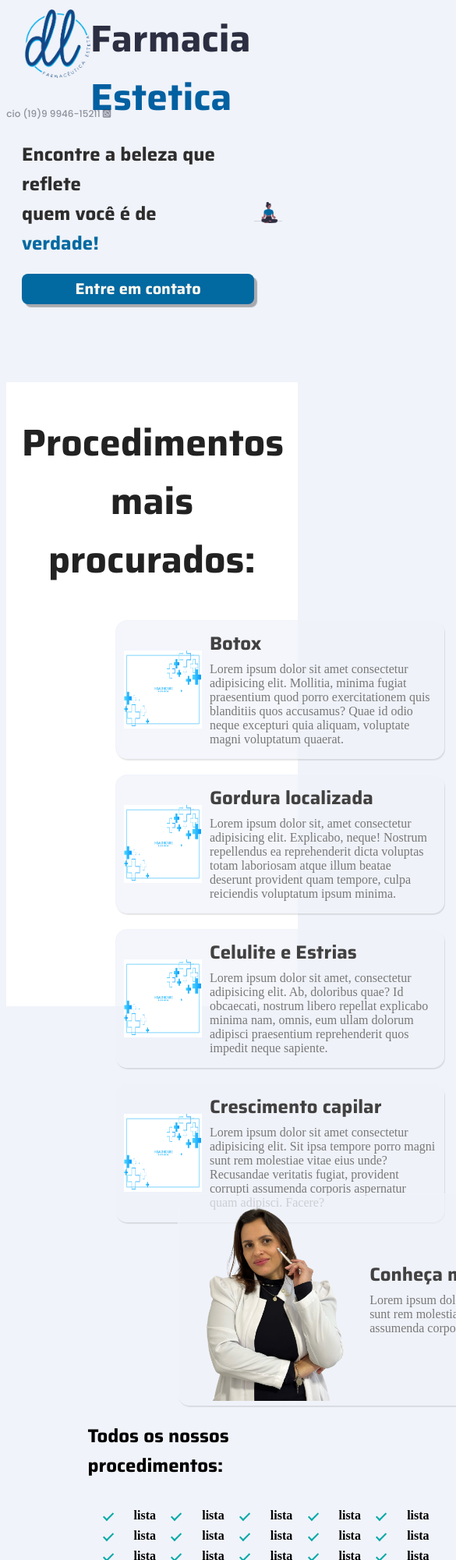
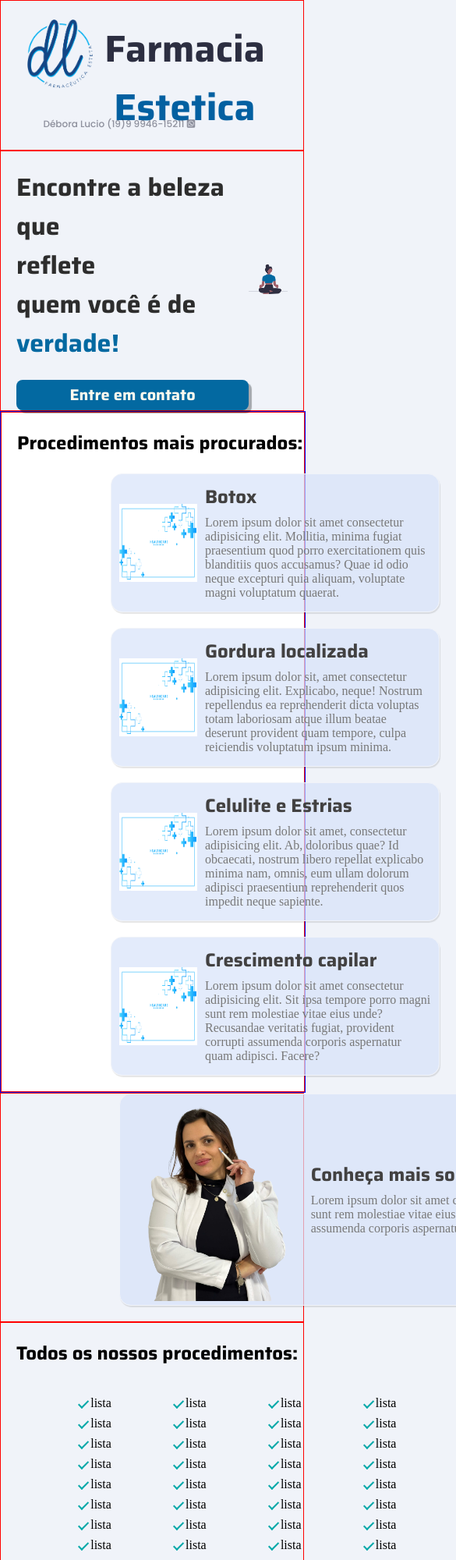
Before and after one commit to ViniciusOLucio/Farmacia-Esteticas, a plain HTML site: page index.html in a window 390 px wide. Shown: the top 2000 px of the page at 78% size, 585 px wide, since content can reach past the window. Drawn offline with Linux system fonts and the light colour scheme.

Commit message:
alterações

```diff
--- a/assets/css/base.css
+++ b/assets/css/base.css
@@ -1,6 +1,30 @@
-.container{
+main{
+  /* background-color:royalblue ; */
+  display: grid;
   max-width: 1240px;
   margin: 0 auto;
   padding: 0px 20px;
-  /* border: 1px solid red;  */
+  border: 1px solid red;
 }
+.col-100{
+  border: 1px solid blue;
+  background-color:rgb(255, 255, 255);
+  width: 100%;
+
+
+}
+
+/* mobile
+@media (min-width: 360px){
+  .container{
+  max-width: 480px;
+  margin: 0 auto;
+  padding: 0px 20px;
+  }
+}
+
+/* 768px - 1024px = telas menores, laptops */
+/* @media (min-width: 768px) { */
+  /* h5 {
+    color: cadetblue;
+  } */
--- a/assets/css/cartoes.css
+++ b/assets/css/cartoes.css
@@ -1,9 +1,6 @@
-.hero2 {
-  height: 800px;
-  background: #ffffff;
-}
 
-.hero2 .container h1 {
+
+.cartoes main h1 {
   padding-top: 40px;
   margin-top: 100px;
   text-align: center;
@@ -13,6 +10,7 @@
   font-weight: 700;
 
 }
+
 
 /* font-family: "Saira"; */
 /* font-family: "Poppinis"; */
@@ -25,7 +23,7 @@
 
 .card {
   border-radius: 15px;
-  background-color: rgba(240, 243, 249, 0.7);
+  background-color: rgba(216, 227, 250, 0.7);
   /* margin-top: -10px; */
   padding-top: 200px;
   float: left;
--- a/assets/css/footer.css
+++ b/assets/css/footer.css
@@ -76,22 +76,3 @@
 .footer-distributed p.footer-links a:hover {
   text-decoration: underline;
 }
-
-/* Media Queries */
-
-@media (max-width: 600px) {
-
-  .footer-distributed .footer-left,
-  .footer-distributed .footer-right {
-    text-align: center;
-  }
-
-  .footer-distributed .footer-right {
-    float: none;
-    margin: 0 auto 20px;
-  }
-
-  .footer-distributed .footer-left p.footer-links {
-    line-height: 1.8;
-  }
-}
--- a/assets/css/header.css
+++ b/assets/css/header.css
@@ -37,48 +37,27 @@ header img {
   height: 88px;
   flex-shrink: 0;
 }
+span.subtitleh {
+  color: rgba(44, 46, 65, 0.50);
+  font-size: 12px;
+  font-family: Poppins;
+  /* font-style: normal; */
+  font-weight: 400;
+  line-height: normal;
+  margin-top: -25px;
+  margin-left: -10vh;
+}
 
-/* agendar consulta */
-/* header a:hover.active {
-  font-family: "Saira";
-  font-weight: 700;
-  background-color: #0369a1;
-  color: #0369a1;
-} */
 
-/* header .active {
-  padding: 210px;
-  height: 43px;
-  font-family: "Saira";
-  font-weight: 700;
-  font-family: "Saira";
-  border-radius: 30px;
-  opacity: 0.9;
-  color: #2C2E41;
-  font-size: 20px;
-  line-height: 2;
-} */
-
-/* .header-right  {
-  margin-top: 20px;
-  margin-right: 10%;
-  float: right;
-} */
-
-@media screen and (max-width: 500px) {
-  header a {
-    float: none;
-    display: block;
-    text-align: left;
-  }
-
-  .header-right {
-    float: none;
-  }
-}
+.titulo span{color: #0360a1;}
 
 h1 {
   font-family: "Saira";
   /* font-family: "Poppinis"; */
   font-weight: 700;
 }
+/* @media (min-width: 360px){
+  header span.titulo{
+
+  }
+  } */
--- a/assets/css/hero.css
+++ b/assets/css/hero.css
@@ -1,3 +1,13 @@
+.hero2 main h1 {
+  padding-top: 40px;
+  margin-top: 100px;
+  text-align: center;
+  color: #222;
+  font-family: "Saira";
+  font-size: 48px;
+  font-weight: 700;
+
+}
 .hero {
   /* background: greenyellow; */
   display: grid;
--- a/assets/css/projetos.css
+++ b/assets/css/projetos.css
@@ -1,20 +1,18 @@
-.projetos {
-    margin-left: 10vh;
+/* .projetos {
+    margin: auto;
 
-    margin-top: 20vh
-}
+
+} */
 
 .separacao {
     display: grid;
-    grid-template-columns: 0.5fr 0.5fr 0.5fr 0.5fr 0.5fr 0.5fr;
-    justify-items: center;
-    align-items: center;
+    grid-template-columns: 1fr 1fr 1fr 1fr 1fr;
 }
 
 .projetos h2 {
 
     font-family: "Saira";
-    /* font-family: "Poppinis"; */
+
     font-weight: 700;
 }
 
@@ -24,10 +22,10 @@
 
 .check-list li {
     font-family: "Poppinis";
-    font-weight: 700;
+    font-weight: 300;
     position: relative;
     list-style-type: none;
-    padding-left: 2.5rem;
+    padding-left:1rem;
     margin-bottom: 0.5rem;
 }
 
@@ -45,3 +43,6 @@
     transform-origin: bottom left;
     transform: rotate(45deg);
 }
+.projetos .separacao ul{
+    margin-left: 60px;
+}
--- a/assets/css/sobre.css
+++ b/assets/css/sobre.css
@@ -5,8 +5,16 @@
 }
 
 .sobre .card {
-    margin-top: -17%;
-    margin-left: 200px;
+    margin-left: 16%;
+/* justify-content: center; */
+   /* align-items: center; */
     width: 800px;
     height: 250px;
 }
+/* @media (min-width: 360px){
+    .sobre .card{
+    max-width: 480px;
+    margin: 0 auto;
+    padding: 0px 20px;
+    }
+  } */
--- a/assets/css/style.css
+++ b/assets/css/style.css
@@ -12,24 +12,7 @@
 }
 
 body {
+  margin: 0;
   height: 100vh;
   background: var(--fundo);
 }
-
-span.subtitleh {
-  color: rgba(44, 46, 65, 0.50);
-  font-size: 12px;
-  font-family: Poppins;
-  /* font-style: normal; */
-  font-weight: 400;
-  line-height: normal;
-  margin-top: -25px;
-  margin-left: -10vh;
-}
-
-/*
-h1{
-  font-family: "Saira";
-  font-family: "Poppinis";
-  font-weight: 700;
-} */
--- a/index.html
+++ b/index.html
@@ -3,27 +3,36 @@
 
 <head>
   <meta charset="UTF-8">
+  <!-- icones -->
   <script src="https://kit.fontawesome.com/48a96fe751.js" crossorigin="anonymous"></script>
-
+  <!-- css -->
   <link rel="stylesheet" href="assets/css/style.css">
+  <!-- google fonts -->
   <link rel="preconnect" href="https://fonts.googleapis.com">
   <link rel="preconnect" href="https://fonts.gstatic.com" crossorigin>
   <link href="https://fonts.googleapis.com/css2?family=Poppins:wght@300;500&family=Saira:wght@400;700&display=swap"
     rel="stylesheet">
+  <!-- midia query -->
   <meta name="viewport" content="width=device-width, initial-scale=1.0">
+  <!-- icone -->
   <link rel="icon" type="image/x-icon" href="assets/favicon.ico" />
+  <!-- titulo -->
   <title>Farmácia Estética</title>
+  <!-- descricao -->
   <meta name="description"
     content="Descubra o segredo para uma aparência radiante e confiante através dos nossos tratamentos exclusivos.">
 </head>
 
 <body>
+
   <!-- HEADER -->
-  <header class="container">
+  <main>
+    <header>
+
       <a href="#default" class="logo" style="        display: flex; flex-direction: column;">
         <div style="display: flex;">
           <img src="assets/img/Débora Lúcio.PNG" alt="">
-        <span class="titulo">Farmacia <span style="color: #0360a1;">Estetica</span></span>
+          <span class="titulo">Farmacia <span>Estetica</span></span>
         </div>
         <span class="subtitleh">Débora Lucio (19)9 9946-15211 <i
             class="fa-brands fa-square-whatsapp"></i></i></span></span>
@@ -35,8 +44,9 @@
     </div> -->
 
     </header>
-
-  <section class="hero container">
+  </main>
+  <main>
+    <div class="hero">
       <div class="hero-txt">
         <h1 style="color: #2d2d2d;">Encontre a beleza que
           <br>
@@ -47,14 +57,18 @@
       <div class="hero-img">
         <img src="./assets/img/undraw_mindfulness.png" alt="img">
       </div>
-  </section>
+    </div>
+  </main>
 
-  <div class="hero2">
-    <!-- hero 2 = parte branca q os cartoes estao -->
-    <section class="container">
+
+
+
+  <section class="col-100 main">
+    <main>
+
       <h1>Procedimentos mais procurados:</h1>
+      <div class="cartoes">
 
-      <!-- cartao 1  -->
         <div class="card">
           <img src="assets/img/sem-imagem.jpg" alt="Imagem">
           <div class="content">
@@ -64,6 +78,8 @@
               voluptatum quaerat.</p>
           </div>
         </div>
+
+
         <!-- cartao 2 -->
         <div class="card">
           <img src="assets/img/sem-imagem.jpg" alt="Imagem">
@@ -74,16 +90,20 @@
               reiciendis voluptatum ipsum minima.</p>
           </div>
         </div>
+
         <!-- cartao 3 -->
         <div class="card">
           <img src="assets/img/sem-imagem.jpg" alt="Imagem">
           <div class="content">
             <h2>Celulite e Estrias</h2>
-          <p>Lorem ipsum dolor sit amet, consectetur adipisicing elit. Ab, doloribus quae? Id obcaecati, nostrum libero
+            <p>Lorem ipsum dolor sit amet, consectetur adipisicing elit. Ab, doloribus quae? Id obcaecati, nostrum
+              libero
               repellat explicabo minima nam, omnis, eum ullam dolorum adipisci praesentium reprehenderit quos impedit
               neque sapiente.</p>
           </div>
         </div>
+
+
         <!-- cartao 4 -->
         <div class="card">
           <img src="assets/img/sem-imagem.jpg" alt="Imagem">
@@ -95,32 +115,39 @@
           </div>
         </div>
 
-      <!-- ///fim dos cartoes  -->
+      </div>
+    </main>
   </section>
 
+  <!-- ///fim dos cartoes  -->
 
-  </div>
-  <section class="container">
+
+
+
+
+  <!-- <div class="teste"> -->
+  <main>
     <a href="#">
       <div class="sobre">
         <div class="card">
           <img src="assets/img/debora-2-removebg-preview.png" alt="Imagem">
           <div class="content">
             <h2>Conheça mais sobre nossa clínica</h2>
-            <p>Lorem ipsum dolor sit amet consectetur adipisicing elit. Sit ipsa tempore porro magni sunt rem molestiae
+            <p>Lorem ipsum dolor sit amet consectetur adipisicing elit. Sit ipsa tempore porro magni sunt rem
+              molestiae
               vitae eius unde? Recusandae veritatis fugiat, provident corrupti assumenda corporis aspernatur quam
               adipisci. Facere?</p>
           </div>
         </div>
       </div>
     </a>
-  </section>
+  </main>
 
 
 
   <!-- todos os procedimentos -->
 
-  <section class="container">
+  <main>
     <div class="projetos">
       <h2>Todos os nossos procedimentos:</h2>
       <div class="separacao">
@@ -164,19 +191,12 @@
           <li>lista</li>
           <li>lista</li>
         </ul>
-        <ul class="check-list">
-          <li>lista</li>
-          <li>lista</li>
-          <li>lista</li>
-          <li>lista</li>
-          <li>lista</li>
-          <li>lista</li>
-          <li>lista</li>
-          <li>lista</li>
-        </ul>
+
       </div>
     </div>
-  </section>
+  </main>
+
+
 
 
 
@@ -201,11 +221,12 @@
       <p>CPNJ: 27.046.234/0001-26</p>
       <p>Espirito santo do pinhal -SP-Av dos trabalhadores Nº10</p>
       <p>Débora Lucio &copy; 2023</p>
-
+      </main>
     </div>
 
+
+
   </footer>
-  <!-- </section> -->
 </body>
 
 </html>
```
Lines whose indentation alone changed are shown as unchanged.
